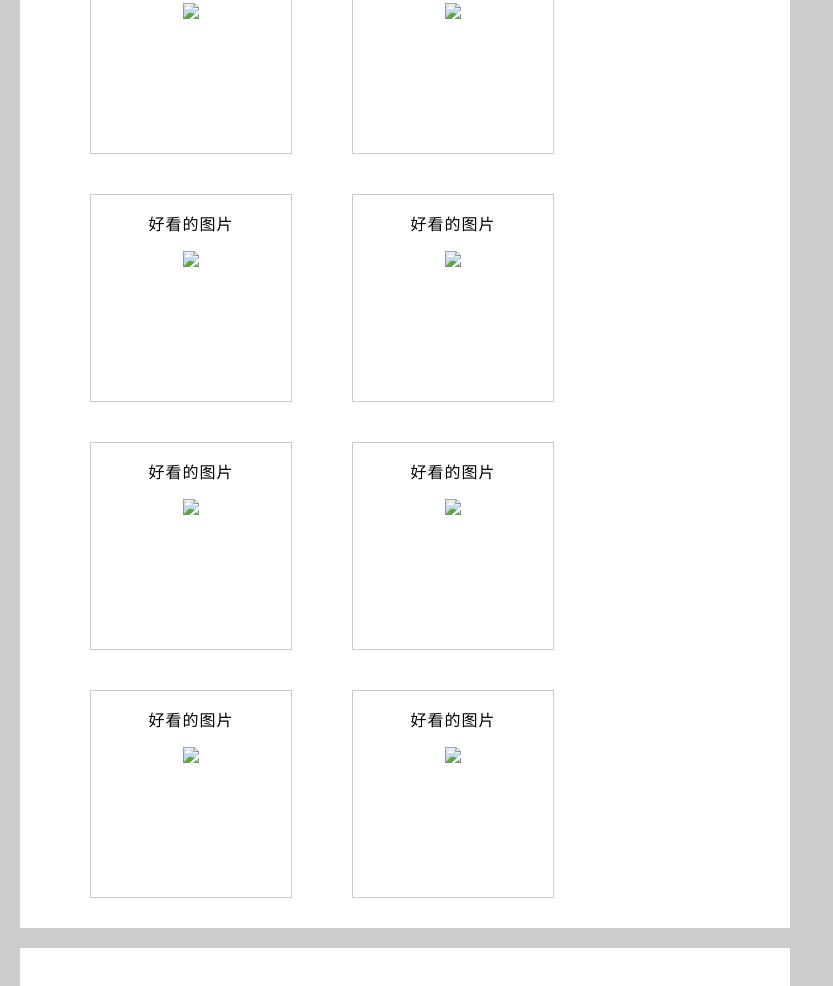
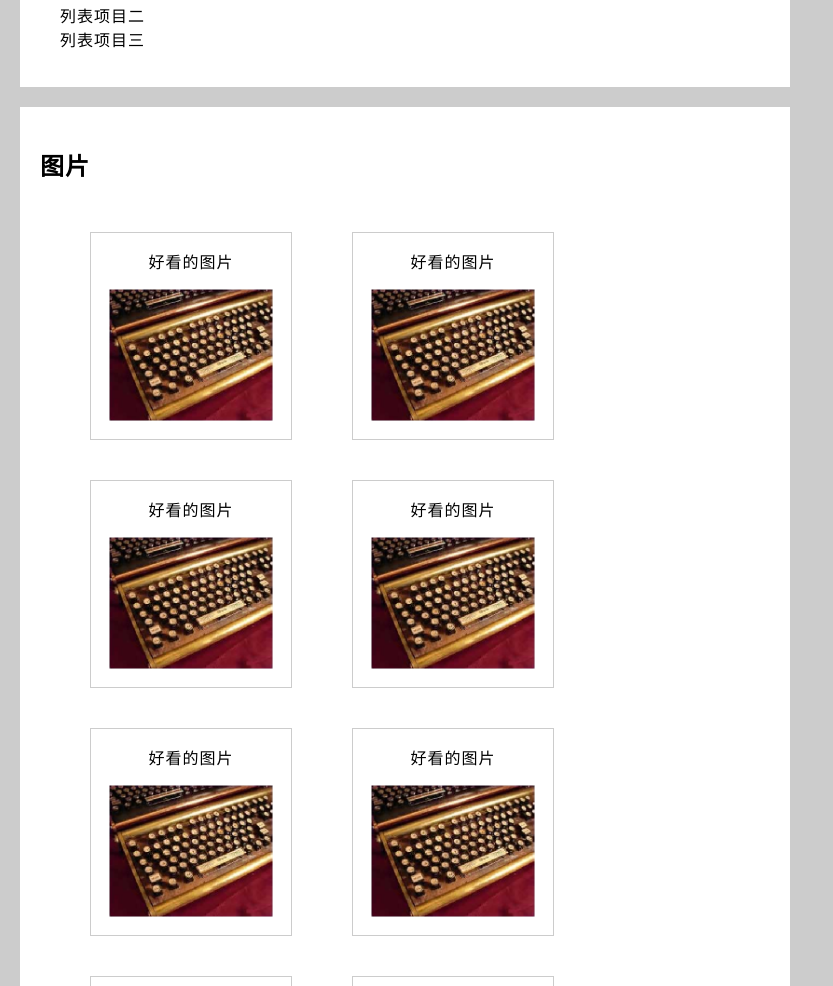
Before and after one commit to 1039958384/Baidu-Front-End-Task, a plain HTML site: page task1/task-1-5/index.html in a window 1280 px wide. Shown: the part 1814-2800 px from the top of the page, without its empty margins (0-833 px from the left). Drawn offline with Linux system fonts and the light colour scheme.

Commit message:
Update index.html

```diff
--- a/task1/task-1-5/index.html
+++ b/task1/task-1-5/index.html
@@ -7,7 +7,7 @@
 <body>
 
 	    <div id="header">
-		<img src="images/logo.png" alt="logo" />
+		<img src="../task-1-2/images/logo.png" alt="logo" />
 		<ul class="nav">
 		    <li><a href='#'>导航链接一</a></li>
 			<li><a href='#'>导航链接二</a></li>
@@ -65,7 +65,7 @@
 					<p>
 						这是一个很长很长的段落，这是一个很长很长的段落，这是一个很长很长的段落，这是一个很长很长的段落，这是一个很长很长的段落，这是一个很长很长的段落，这是一个很长很长的段落，换行了<br/>这是一个很长很长的段落，这是一个很长很长的段落，这是一个很长很长的段落，这是一个很长很长的段落，这是一个很长很长的段落，这是一个很长很长的段落，换行了<br/>这是一个很长很长的段落，这是一个很长很长的段落，<a href="http://ife.baidu.com">这里有一个链接链接到http://ife.baidu.com</a>这是一个很长很长的段落，这是一个很长很长的段落，<b>这里有个粗体字</b>这是一个很长很长的段落，这是一个很长很长的段落，这是一个很长很长的段落，这是一个很长很长的段落，这是一个很长很长的段落，这是一个很长很长的段落，这是一个很长很长的段落。
 					</p>
-					<img src="images/p1.png" />
+					<img src="../task-1-2/images/p1.png" />
 					<p>
 						这是一个很长很长的段落，这是一个很长很长的段落，这是一个很长很长的段落，这是一个很长很长的段落，这是一个很长很长的段落，这是一个很长很长的段落，这是一个很长很长的段落，这是一个很长很长的段落，换行了<br />这是一个很长很长的段落，这是一个很长很长的段落，这是一个很长很长的段落，<strong>这里有个粗体字</strong>这是一个很长很长的段落，这是一个很长很长的段落，<a href="http://ife.baidu.com" target="_blank">这里有一个链接点击后打开新窗口链接到http://ife.baidu.com</a>这是一个很长很长的段落，这是一个很长很长的段落，这是一个很长很长的段落，这是一个很长很长的段落，这是一个很长很长的段落，这是一个很长很长的段落，这是一个很长很长的段落，这是一个很长很长的段落，这是一个很长很长的段落，这是一个很长很长的段落，这是一个很长很长的段落。
 					</p>
@@ -79,7 +79,7 @@
 						这是一个很长很长的段落，这是一个很长很长的段落，这是一个很长很长的段落，这是一个很长很长的段落，这是一个很长很长的段落，这是一个很长很长的段落，这是一个很长很长的段落，换行了<br/>这是一个很长很长的段落，这是一个很长很长的段落，这是一个很长很长的段落，这是一个很长很长的段落，这是一个很长很长的段落，这是一个很长很长的段落，换行了<br/>这是一个很长很长的段落，这是一个很长很长的段落，<a href="http://ife.baidu.com">这里有一个链接链接到http://ife.baidu.com</a>这是一个很长很长的段落，这是一个很长很长的段落，<b>这里有个粗体字</b>这是一个很长很长的段落，这是一个很长很长的段落，这是一个很长很长的段落，这是一个很长很长的段落，这是一个很长很长的段落，这是一个很长很长的段落，这是一个很长很长的段落。
 					</p>
 					<div>
-						<img src="images/p1.png" />
+						<img src="../task-1-2/images/p1.png" />
 					</div>
 					<ul>
 						<li>列表项目一</li>
@@ -93,43 +93,43 @@
 					<div>
 						<div>
 							<p>好看的图片</p>
-							<img src="images/p1.png" />
+							<img src="../task-1-2/images/p1.png" />
 						</div>
 						<div>
 							<p>好看的图片</p>
-							<img src="images/p1.png" />
+							<img src="../task-1-2/images/p1.png" />
 						</div>
 						<div>
 							<p>好看的图片</p>
-							<img src="images/p1.png" />
+							<img src="../task-1-2/images/p1.png" />
 						</div>
 						<div>
 							<p>好看的图片</p>
-							<img src="images/p1.png" />
+							<img src="../task-1-2/images/p1.png" />
 						</div>
 						<div>
 							<p>好看的图片</p>
-							<img src="images/p1.png" />
+							<img src="../task-1-2/images/p1.png" />
 						</div>
 						<div>
 							<p>好看的图片</p>
-							<img src="images/p1.png" />
+							<img src="../task-1-2/images/p1.png" />
 						</div>
 						<div>
 							<p>好看的图片</p>
-							<img src="images/p1.png" />
+							<img src="../task-1-2/images/p1.png" />
 						</div>
 						<div>
 							<p>好看的图片</p>
-							<img src="images/p1.png" />
+							<img src="../task-1-2/images/p1.png" />
 						</div>
 						<div>
 							<p>好看的图片</p>
-							<img src="images/p1.png" />
+							<img src="../task-1-2/images/p1.png" />
 						</div>
 						<div>
 							<p>好看的图片</p>
-							<img src="images/p1.png" />
+							<img src="../task-1-2/images/p1.png" />
 						</div>
 					</div>
 				</div>
```
